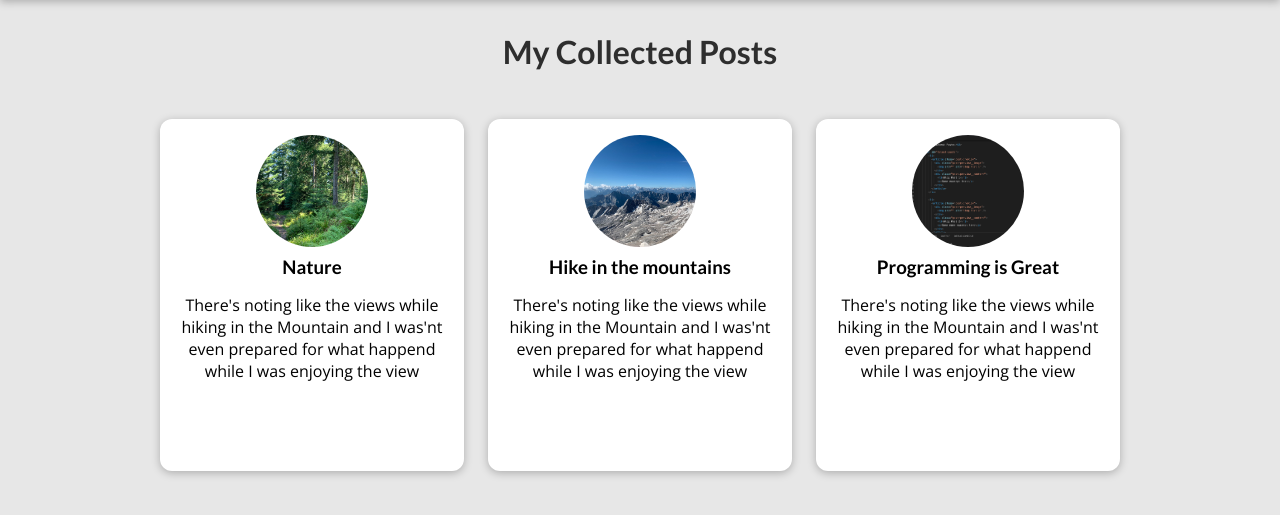
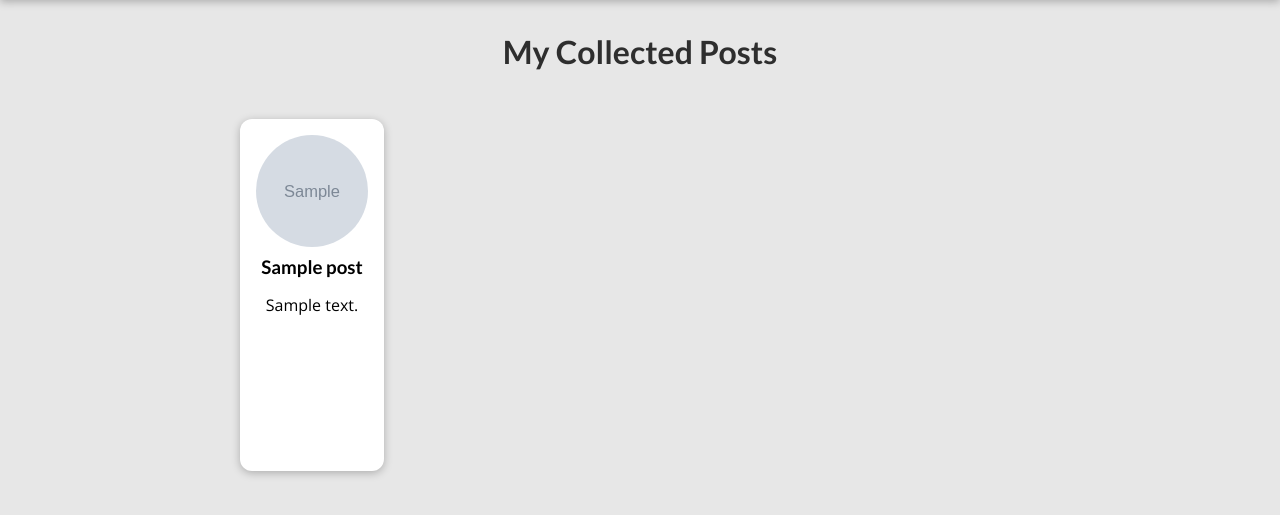
Before and after one commit to cheenuthor/django-learning, a Django app: page /posts in a window 1280 px wide. Shown: the part 80-595 px from the top of the page. Run offline with Django 3.2, Linux system fonts and the light colour scheme; tables that the repository leaves empty hold one stand-in row (values such as "Sample post"); grey boxes marked "Sample" are stand-in pictures.

Commit message:
removed dummy post & added caption

```diff
--- a/my_site/blog/views.py
+++ b/my_site/blog/views.py
@@ -1,78 +1,27 @@
-from datetime import date
-from django.shortcuts import render
+from django.shortcuts import render, get_object_or_404
+from .models import Post
 
 
-all_posts = [
-    {
-        "slug": "nature",
-        "image": "woods.jpg",
-        "author": "CHeeNU",
-        "date": date(2020, 7, 21),
-        "title": "Nature",
-        "excerpt": """There's noting like the views while hiking in the Mountain
-                    and I was'nt even prepared for what happend while I was enjoying
-                     the view""",
-        "content": """
-                    Lorem ipsum dolor sit amet consectetur adipisicing elit.
-                    Ab iste quia reiciendis nisi accusamus omnis debitis
-                    similique assumenda ex aliquam suscipit, ratione commodi
-                    sequi a cum rerum sint? Incidunt, natus!
-                   """
-    }, {
-        "slug": "hike-in-the-mountains",
-        "image": "mountains.jpg",
-        "author": "CHeeNU",
-        "date": date(2020, 6, 21),
-        "title": "Hike in the mountains",
-        "excerpt": """There's noting like the views while hiking in the Mountain
-                    and I was'nt even prepared for what happend while I was enjoying
-                     the view""",
-        "content": """
-                    Lorem ipsum dolor sit amet consectetur adipisicing elit.
-                    Ab iste quia reiciendis nisi accusamus omnis debitis
-                    similique assumenda ex aliquam suscipit, ratione commodi
-                    sequi a cum rerum sint? Incidunt, natus!
-                   """
-    }, {
-        "slug": "programming",
-        "image": "coding.jpg",
-        "author": "CHeeNU",
-        "date": date(2020, 1, 21),
-        "title": "Programming is Great",
-        "excerpt": """There's noting like the views while hiking in the Mountain
-                    and I was'nt even prepared for what happend while I was enjoying
-                     the view""",
-        "content": """
-                    Lorem ipsum dolor sit amet consectetur adipisicing elit.
-                    Ab iste quia reiciendis nisi accusamus omnis debitis
-                    similique assumenda ex aliquam suscipit, ratione commodi
-                    sequi a cum rerum sint? Incidunt, natus!
-                   """
-    }
-]
 # Create your views here.
 
 
-def get_date(post):
-    return post['date']
-
-
 def starting_page(request,):
-    sorted_post = sorted(all_posts, key=get_date)
-    latest_post = sorted_post[-3:]
+    latest_post = Post.objects.all().order_by('-date')[:3]
     return render(request, 'blog/index.html', {
         "posts": latest_post
     })
 
 
 def posts(request):
+    all_posts = Post.objects.all().order_by('-date')
     return render(request, 'blog/all-posts.html', {
         "posts": all_posts
     })
 
 
 def post_details(request, slug):
-    identified_post = next(post for post in all_posts if post['slug'] == slug)
+    identified_post = get_object_or_404(Post, slug=slug)
     return render(request, 'blog/post-detail.html', {
-        "post": identified_post
+        "post": identified_post,
+        "tags":identified_post.tag.all()
     })
```
Also changed, not shown: my_site/blog/templates/blog/post-detail.html (+8 -1 lines).
